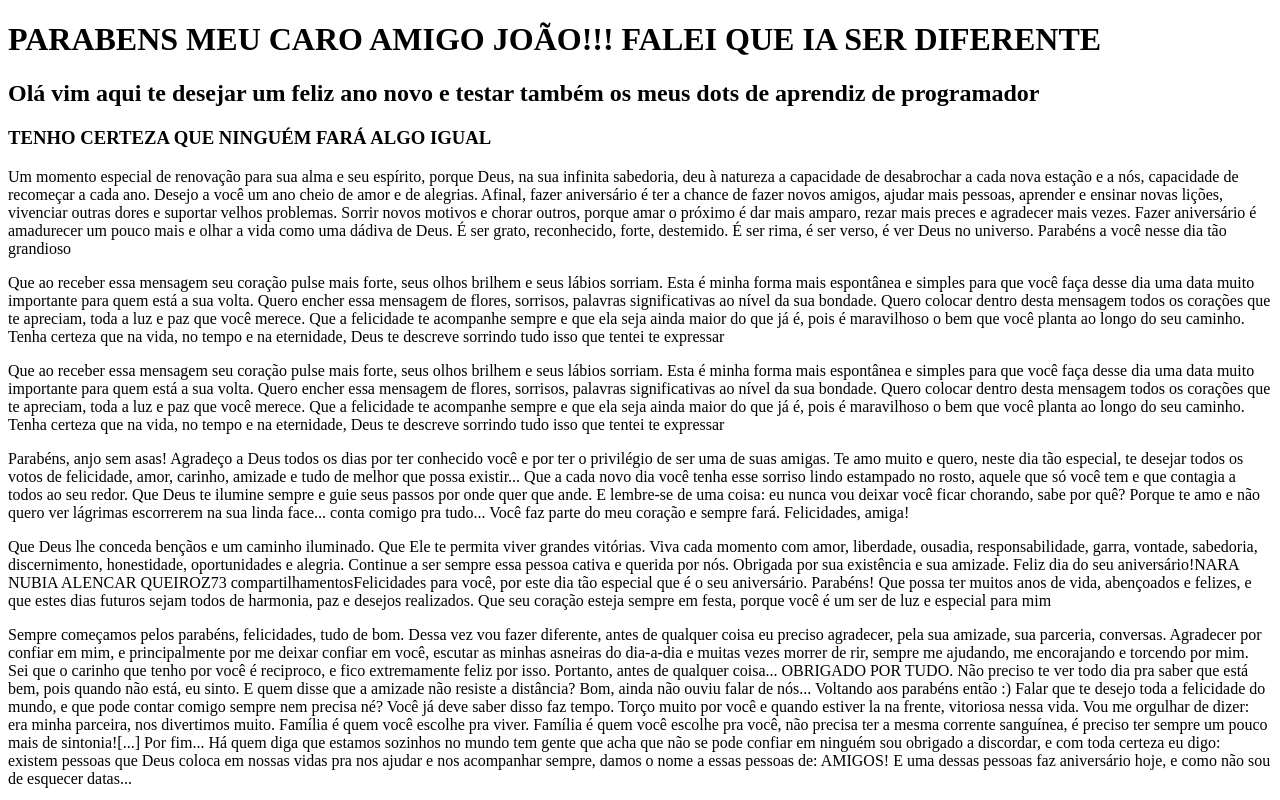
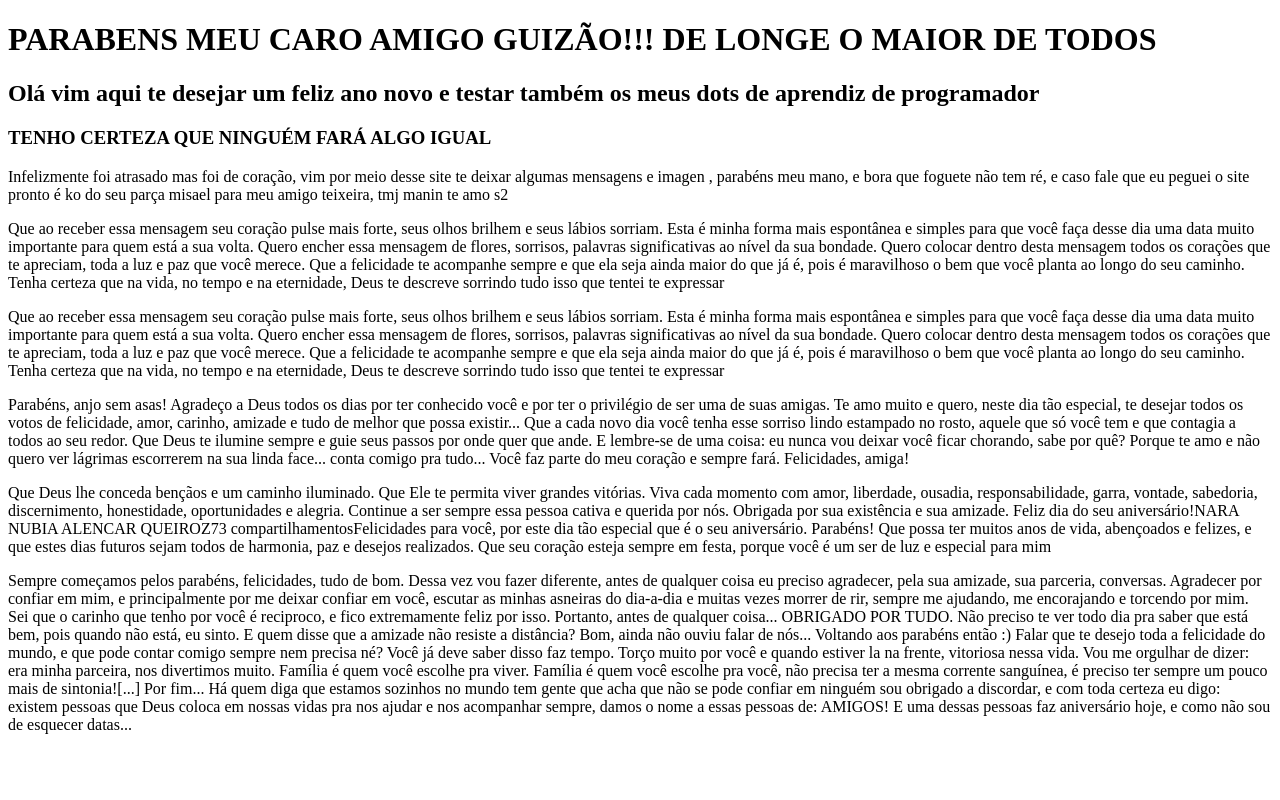
Before and after one commit to misinoprog/apenasabraguilherme, a plain HTML site: page index.html in a window 1280 px wide. Shown: the top 800 px of the page. Drawn offline with Linux system fonts and the light colour scheme.

Commit message:
Update index.html

```diff
--- a/index.html
+++ b/index.html
@@ -4,20 +4,13 @@
     <meta charset="UTF-8">
     <meta http-equiv="X-UA-Compatible" content="IE=edge">
     <meta name="viewport" content="width=device-width, initial-scale=1.0">
-    <title>Parabéns João</title> <link rel="shortcut icon" href="favicon.ico" type="image/x-icon">
+    <title>Parabéns Gordão</title> <link rel="shortcut icon" href="favicon.ico" type="image/x-icon">
 </head>
 <body>
-    <h1>PARABENS MEU CARO AMIGO JOÃO!!! FALEI QUE IA SER DIFERENTE</h1>
+    <h1>PARABENS MEU CARO AMIGO GUIZÃO!!! DE LONGE O MAIOR DE TODOS</h1>
     <h2>Olá vim aqui te desejar um feliz ano novo e testar também os meus dots de aprendiz de programador</h2>
     <h3>TENHO CERTEZA QUE NINGUÉM FARÁ ALGO IGUAL</h3>
-    <P>Um momento especial de renovação para sua alma e seu espírito, porque Deus, na sua infinita sabedoria, deu à natureza a capacidade de desabrochar a cada nova estação e a nós, capacidade de recomeçar a cada ano.
-        Desejo a você um ano cheio de amor e de alegrias.
-        Afinal, fazer aniversário é ter a chance de fazer novos amigos, ajudar mais pessoas, aprender e ensinar novas lições, vivenciar outras dores e suportar velhos problemas.
-        Sorrir novos motivos e chorar outros, porque amar o próximo é dar mais amparo, rezar mais preces e agradecer mais vezes.
-        Fazer aniversário é amadurecer um pouco mais e olhar a vida como uma dádiva de Deus.
-        É ser grato, reconhecido, forte, destemido.
-        É ser rima, é ser verso, é ver Deus no universo.
-        Parabéns a você nesse dia tão grandioso</P>
+    <P>Infelizmente foi atrasado mas foi de coração, vim por meio desse site te deixar algumas mensagens e imagen , parabéns meu mano, e bora que foguete não tem ré, e caso fale que eu peguei o site pronto é ko do seu parça misael para meu amigo teixeira, tmj manin te amo s2</P>
         <p>Que ao receber essa mensagem seu coração pulse mais forte, seus olhos brilhem e seus lábios sorriam. Esta é minha forma mais espontânea e simples para que você faça desse dia uma data muito importante
             para quem está a sua volta.
             Quero encher essa mensagem de flores, sorrisos, palavras significativas ao nível da sua bondade. Quero colocar dentro desta mensagem todos os corações que te apreciam, toda a luz e paz que você merece.
```
